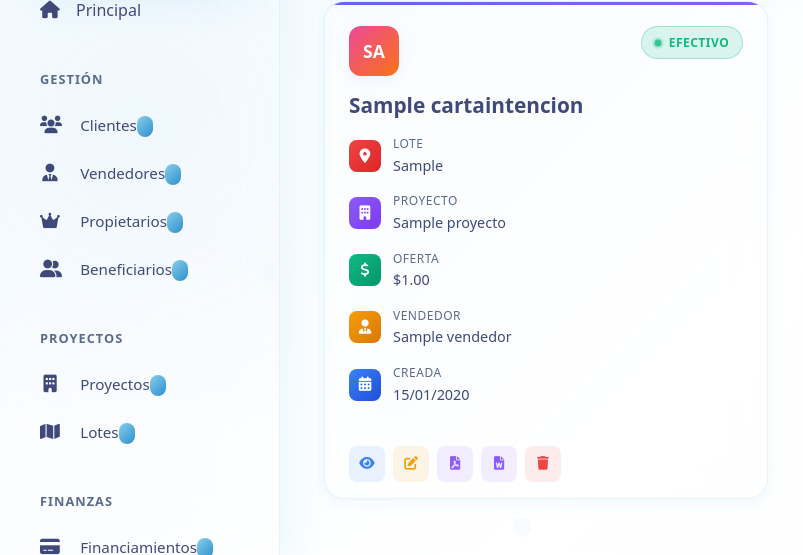
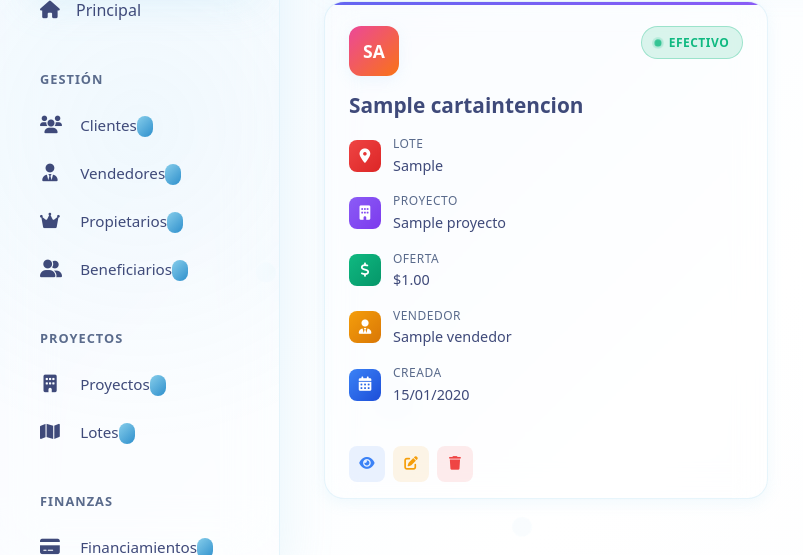
Before and after one commit to MetalFKingRawner/Contratos, a Django app: page /dashboard/cartas-intencion/ in a window 1280 px wide. Shown: the part 299-854 px from the top of the page, without its empty margins (0-803 px from the left). Run offline with Django 5.2, Linux system fonts and the light colour scheme; tables that the repository leaves empty hold one stand-in row (values such as "Sample post"); some libraries are stand-ins or nearby versions.

Commit message:
Update cartaintencion_list_partial.html

```diff
--- a/templates/dashboard/partials/cartaintencion_list_partial.html
+++ b/templates/dashboard/partials/cartaintencion_list_partial.html
@@ -127,16 +127,6 @@
                         hx-swap="innerHTML"
                         title="Editar">
                   <i class="fas fa-edit"></i>
-                </button>
-                <button class="action-btn download"
-                        hx-get="{% url 'dashboard:cartaintencion_download' carta.pk 'pdf' %}"
-                        title="Descargar PDF">
-                <i class="fas fa-file-pdf"></i>
-                </button>
-                <button class="action-btn download"
-                        hx-get="{% url 'dashboard:cartaintencion_download' carta.pk 'word' %}"
-                        title="Descargar Word">
-                <i class="fas fa-file-word"></i>
                 </button>
                 <button class="action-btn delete"
                         hx-get="{% url 'dashboard:cartaintencion_delete' carta.pk %}"
```
